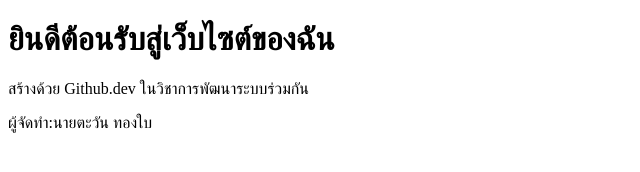
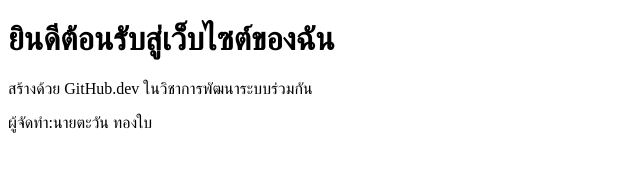
Before and after one commit to Tawan-32/my-first-repo, a plain HTML site: page index.html in a window 1280 px wide. Shown: the full height of the page, 0-640 px from the left. Drawn offline with Linux system fonts and the light colour scheme.

```diff
--- a/index.html
+++ b/index.html
@@ -7,7 +7,7 @@
 <body>
 
     <h1>ยินดีต้อนรับสู่เว็บไซต์ของฉัน</h1>
-    <p>สร้างด้วย Github.dev ในวิชาการพัฒนาระบบร่วมกัน</p>
+    <p>สร้างด้วย GitHub.dev ในวิชาการพัฒนาระบบร่วมกัน</p>
     <p>ผู้จัดทำ:นายตะวัน ทองใบ</p>
 </body>
 </html>
```
